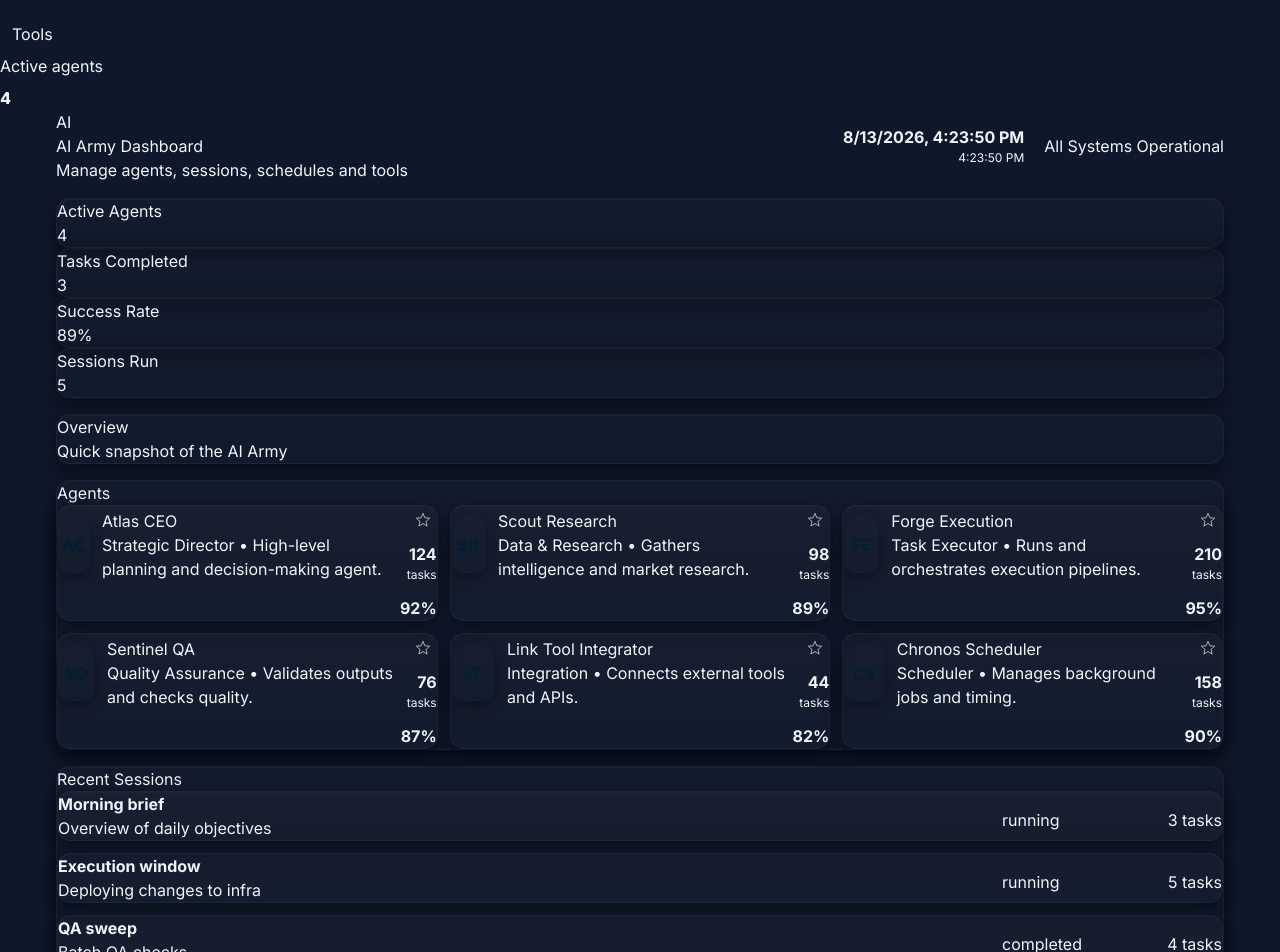
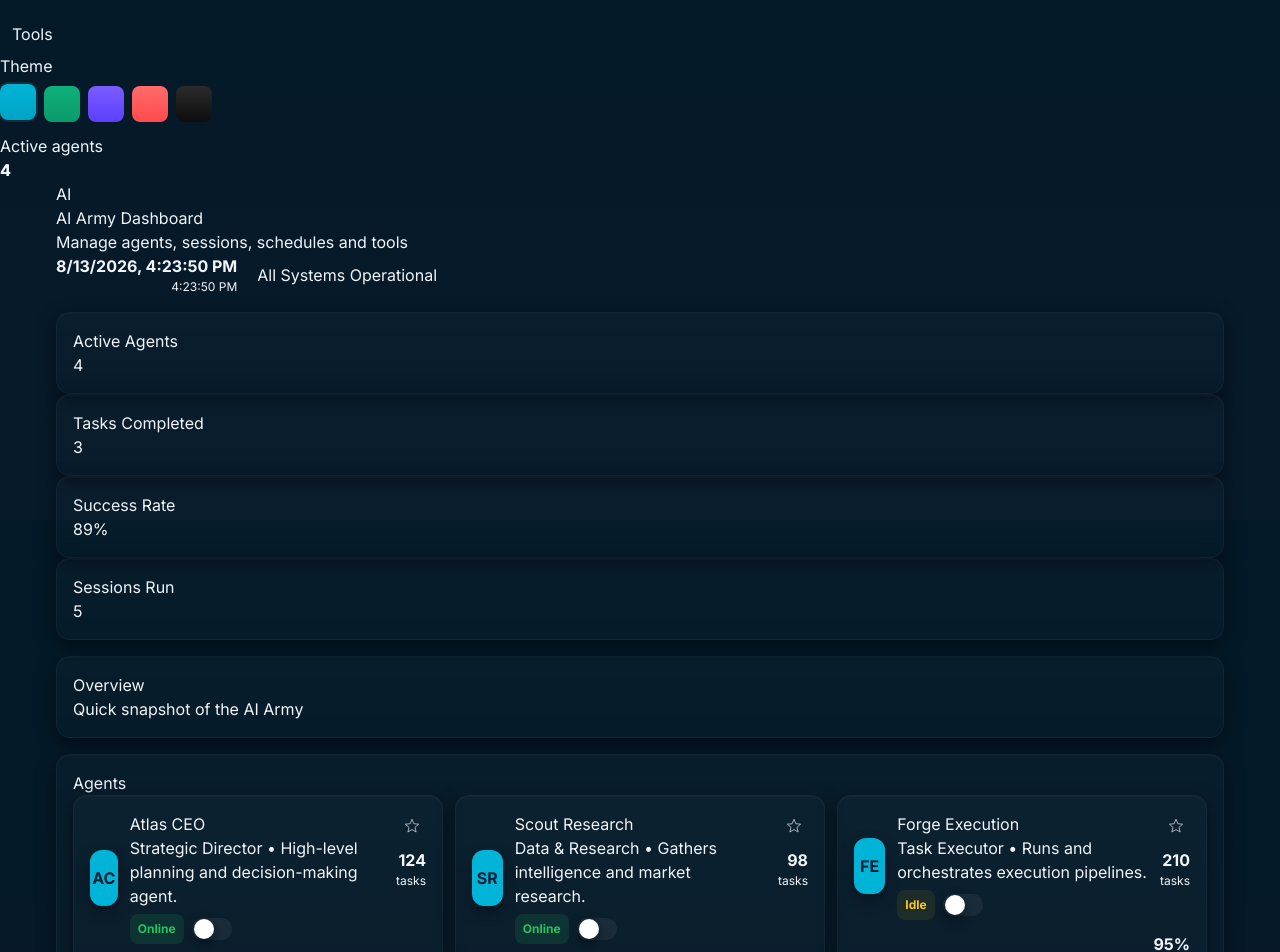
Before and after one commit to trushankwaghmare-web/AIArmy, a React (Vite) app: page / in a window 1280 px wide. Shown: the part 280-1232 px from the top of the page. Built offline with nearby package versions, Linux system fonts and the light colour scheme.

Commit message:
feat: make dashboard interactive: view navigation, theme switcher, agent status toggle, animations, persistence

```diff
--- a/src/App.css
+++ b/src/App.css
@@ -1,22 +1,34 @@
-@import './index.css';
-
 /* Enhanced App.css - professional polish, shadows, motion, refined spacing */
 :root {
   --card-radius: 14px;
   --card-shadow: 0 6px 18px rgba(2, 8, 15, 0.6), inset 0 1px 0 rgba(255,255,255,0.02);
+  --color-50: #e6f7fb;
+  --color-100: #cceff7;
+  --color-200: #99e0ef;
+  --color-400: #00b4d7;
+  --color-500: #00a3c4;
+  --color-600: #008fac;
 }
 
-/* Slightly tighter typography */
-.app-root { font-synthesis: none; -webkit-font-smoothing:antialiased; -moz-osx-font-smoothing:grayscale }
+/* Theme backgrounds (data-theme attribute on html)
+   dark-blue, dark-green, dark-purple, dark-red, black */
+html[data-theme='dark-blue'] { --bg-gradient: linear-gradient(180deg,#031927,#071a2a); --accent: #00b4d7 }
+html[data-theme='dark-green'] { --bg-gradient: linear-gradient(180deg,#081a14,#06120e); --accent: #0fb07a }
+html[data-theme='dark-purple'] { --bg-gradient: linear-gradient(180deg,#120918,#1a0f1a); --accent: #7b5cff }
+html[data-theme='dark-red'] { --bg-gradient: linear-gradient(180deg,#2a0a0a,#120606); --accent: #ff6b6b }
+html[data-theme='black'] { --bg-gradient: linear-gradient(180deg,#000,#000); --accent: #9ca3af }
+
+/* Base layout */
+body { background: var(--bg-gradient); color: #e6eef6 }
 
 /* Card updates */
 .card {
   background: linear-gradient(180deg, rgba(255,255,255,0.02), rgba(255,255,255,0.01));
   border-radius: var(--card-radius);
-  padding: calc(var(--spacing-unit) * 2);
+  padding: 16px;
   box-shadow: var(--card-shadow);
   border: 1px solid rgba(255,255,255,0.04);
-  transition: transform 220ms cubic-bezier(.2,.9,.2,1), box-shadow 220ms;
+  transition: transform 220ms cubic-bezier(.2,.9,.2,1), box-shadow 220ms, opacity 200ms;
 }
 .card:hover { transform: translateY(-6px); box-shadow: 0 14px 40px rgba(2,8,15,0.7) }
 
@@ -24,7 +36,12 @@
 .fade-in { animation: fadeIn 420ms ease-out both }
 @keyframes fadeIn { from { opacity: 0; transform: translateY(6px) } to { opacity: 1; transform: translateY(0) } }
 
+/* View transition */
+.view-transition { animation: viewIn 320ms ease-out both }
+@keyframes viewIn { from { opacity: 0; transform: translateY(8px) } to { opacity: 1; transform: translateY(0) } }
+
 /* Buttons */
+button { cursor: pointer }
 .button {
   background: linear-gradient(90deg,var(--color-500),var(--color-600));
   color: #021924; border: none; padding: 8px 12px; border-radius: 10px; font-weight: 700; cursor: pointer;
@@ -34,9 +51,8 @@
 .button:focus { outline: 2px solid rgba(0,180,215,0.18); outline-offset: 2px }
 
 /* Toggle switch */
-.toggle {
-  width: 44px; height: 26px; border-radius: 999px; background: rgba(255,255,255,0.06); padding: 3px; display:inline-flex; align-items:center; cursor:pointer; transition: background 200ms;
-}
+.toggle { width: 44px; height: 26px; border-radius: 999px; background: rgba(255,255,255,0.06); padding: 3px; display:inline-flex; align-items:center; cursor:pointer; transition: background 200ms; }
+.toggle.small { width: 40px; height: 22px; padding: 2px }
 .toggle .knob { width:20px; height:20px; background:white; border-radius:999px; transform: translateX(0); transition: transform 220ms cubic-bezier(.2,.9,.2,1); box-shadow: 0 4px 12px rgba(2,8,15,0.6) }
 .toggle.on { background: linear-gradient(90deg,var(--color-400),var(--color-500)); }
 .toggle.on .knob { transform: translateX(18px); }
@@ -48,17 +64,24 @@
 .star svg { width:16px;height:16px }
 
 /* Agent avatar polish */
-.agent-avatar { width:56px;height:56px;border-radius:12px;background:linear-gradient(135deg,var(--color-400),var(--color-500)); display:flex;align-items:center;justify-content:center;font-weight:700;color:#012033; box-shadow: 0 6px 14px rgba(0,0,0,0.35) }
+.agent-avatar { width:56px;height:56px;border-radius:12px;background:var(--accent); display:flex;align-items:center;justify-content:center;font-weight:700;color:#012033; box-shadow: 0 6px 14px rgba(0,0,0,0.35) }
 
-/* Card header improved */
-.header { display:flex; align-items:center; justify-content:space-between; gap: calc(var(--spacing-unit) * 2); }
+/* Status badge */
+.status-badge { padding: 6px 8px; border-radius: 8px; font-weight:700; text-transform:capitalize; font-size:12px }
+.status-badge.online { background: rgba(34,197,94,0.12); color:#22c55e }
+.status-badge.idle { background: rgba(250,204,21,0.08); color:#facc15 }
+.status-badge.offline { background: rgba(239,68,68,0.08); color:#ef4444 }
 
-/* Subtle element motion for reduced motion preference */
-@media (prefers-reduced-motion: reduce) {
-  .card, .fade-in, .button, .toggle { transition: none !important; animation: none !important }
+/* theme swatches */
+.theme-swatch { background: linear-gradient(180deg,var(--color-400),var(--color-500)); }
+.theme-swatch.active { outline: 2px solid rgba(255,255,255,0.08); transform: translateY(-2px) }
+.theme-swatch[title='Green'] { background: linear-gradient(180deg,#0fb07a,#0b9b6a) }
+.theme-swatch[title='Purple'] { background: linear-gradient(180deg,#7b5cff,#5a40ff) }
+.theme-swatch[title='Red'] { background: linear-gradient(180deg,#ff6b6b,#ff4b4b) }
+.theme-swatch[title='Black'] { background: linear-gradient(180deg,#2b2b2b,#0d0d0d) }
+
+/* small responsive */
+@media (max-width: 640px) {
+  .agent-avatar { width:48px; height:48px }
+  .card { padding: 12px }
 }
-
-/* Small screens adjustments */
-@media (max-width: 640px) {
-  .card { padding: calc(var(--spacing-unit) * 1.5) }
-}
--- a/src/App.tsx
+++ b/src/App.tsx
@@ -84,11 +84,26 @@ export default function App(): JSX.Element {
   const [schedules, setSchedules] = useState<Schedule[]>([])
   const [tools, setTools] = useState<Tool[]>([])
 
+  const [theme, setTheme] = useState<string>('dark-blue')
+  const [anim, setAnim] = useState(false)
+
   // live clock
   useEffect(() => {
     const id = setInterval(() => setClock(new Date().toLocaleString()), 1000)
     return () => clearInterval(id)
   }, [])
+
+  // apply theme to document
+  useEffect(() => {
+    try {
+      document.documentElement.setAttribute('data-theme', theme)
+      // persist theme
+      const persisted = loadPersist() || {}
+      savePersist({ ...persisted, theme })
+    } catch (e) {
+      // ignore in non-browser env
+    }
+  }, [theme])
 
   // load demo data and merge persisted overrides (no external API calls)
   useEffect(() => {
@@ -116,6 +131,9 @@ export default function App(): JSX.Element {
         const map = new Map(persisted.schedules.map((x) => [x.id, x]))
         base.schedules = base.schedules.map((x) => ({ ...x, ...(map.get(x.id) || {}) }))
       }
+      if (persisted.theme) {
+        setTheme(persisted.theme)
+      }
     }
 
     setAgents(base.agents)
@@ -126,17 +144,26 @@ export default function App(): JSX.Element {
     setTools(base.tools)
   }, [])
 
+  // animate on view change
+  useEffect(() => {
+    setAnim(true)
+    const t = setTimeout(() => setAnim(false), 320)
+    return () => clearTimeout(t)
+  }, [view])
+
   const activeAgentsCount = agents.filter((a) => a.status === 'online').length
   const tasksCompleted = tasks.filter((t) => t.completed).length
   const avgSuccessRate = agents.length ? Math.round(agents.reduce((sum, a) => sum + a.successRate, 0) / agents.length) : 0
   const sessionsRun = sessions.length
 
   // persistence helpers for interactive changes
-  function persistAll(updated?: { agents?: Agent[]; tools?: Tool[]; schedules?: Schedule[] }) {
+  function persistAll(updated?: { agents?: Agent[]; tools?: Tool[]; schedules?: Schedule[]; theme?: string }) {
+    const prev = loadPersist() || {}
     const toSave = {
       agents: updated?.agents ?? agents,
       tools: updated?.tools ?? tools,
       schedules: updated?.schedules ?? schedules,
+      theme: updated?.theme ?? prev.theme,
     }
     savePersist(toSave)
   }
@@ -165,11 +192,24 @@ export default function App(): JSX.Element {
     })
   }
 
+  function toggleAgentStatus(id: string) {
+    setAgents((prev) => {
+      const next = prev.map((a) => (a.id === id ? { ...a, status: a.status === 'online' ? 'offline' : 'online' } : a))
+      persistAll({ agents: next })
+      return next
+    })
+  }
+
+  function changeTheme(newTheme: string) {
+    setTheme(newTheme)
+    persistAll({ theme: newTheme })
+  }
+
   return (
-    <div className="app-root fade-in">
-      <Sidebar view={view} setView={setView} activeAgents={activeAgentsCount} />
+    <div className={`app-root fade-in ${anim ? 'view-anim' : ''}`}>
+      <Sidebar view={view} setView={setView} activeAgents={activeAgentsCount} theme={theme} setTheme={changeTheme} />
 
-      <main className="main-content container">
+      <main className={`main-content container ${anim ? 'view-transition' : ''}`}>
         <div className="header">
           <div className="brand">
             <div className="logo">AI</div>
@@ -209,7 +249,7 @@ export default function App(): JSX.Element {
           <div style={{ display: 'grid', gap: 16 }}>
             <div className="card">
               <h3>Agents</h3>
-              <AgentCards agents={agents} onToggleFavorite={toggleFavoriteAgent} />
+              <AgentCards agents={agents} onToggleFavorite={toggleFavoriteAgent} onToggleStatus={toggleAgentStatus} />
             </div>
 
             <div className="card">
@@ -227,7 +267,7 @@ export default function App(): JSX.Element {
         <section style={{ marginTop: 16, display: view === 'Agents' ? 'block' : 'none' }}>
           <div className="card">
             <h2>Agents</h2>
-            <AgentCards agents={agents} large onToggleFavorite={toggleFavoriteAgent} />
+            <AgentCards agents={agents} large onToggleFavorite={toggleFavoriteAgent} onToggleStatus={toggleAgentStatus} />
           </div>
         </section>
 
--- a/src/components/AgentCards.tsx
+++ b/src/components/AgentCards.tsx
@@ -1,12 +1,14 @@
+import React from 'react'
 import type { Agent } from '../lib/supabase'
 
 type Props = {
   agents: Agent[]
   large?: boolean
   onToggleFavorite?: (id: string) => void
+  onToggleStatus?: (id: string) => void
 }
 
-export default function AgentCards({ agents, large = false, onToggleFavorite }: Props) {
+export default function AgentCards({ agents, large = false, onToggleFavorite, onToggleStatus }: Props) {
   return (
     <div style={{ display: 'grid', gridTemplateColumns: large ? 'repeat(3,1fr)' : 'repeat(3,1fr)', gap: 12 }}>
       {agents.map((a) => (
@@ -19,6 +21,14 @@ export default function AgentCards({ agents, large = false, onToggleFavorite }:
                   <div>
                     <div className="agent-name">{a.name}</div>
                     <div className="agent-desc">{a.role} • {a.description}</div>
+                    <div style={{ marginTop: 6 }}>
+                      <div style={{ display: 'inline-flex', gap: 8, alignItems: 'center' }}>
+                        <div className={`status-badge ${a.status === 'online' ? 'online' : a.status === 'idle' ? 'idle' : 'offline'}`}>{a.status}</div>
+                        <button className="toggle small" onClick={() => onToggleStatus && onToggleStatus(a.id)} title="Toggle status">
+                          <div className={`knob ${a.status === 'online' ? 'on' : ''}`} />
+                        </button>
+                      </div>
+                    </div>
                   </div>
                 </div>
               </div>
--- a/src/components/Sidebar.tsx
+++ b/src/components/Sidebar.tsx
@@ -4,6 +4,8 @@ type Props = {
   view: string
   setView: (v: any) => void
   activeAgents: number
+  theme?: string
+  setTheme?: (t: string) => void
 }
 
 const NAV: { key: string; label: string }[] = [
@@ -15,7 +17,15 @@ const NAV: { key: string; label: string }[] = [
   { key: 'Tools', label: 'Tools' },
 ]
 
-export default function Sidebar({ view, setView, activeAgents }: Props) {
+const THEMES: { key: string; label: string }[] = [
+  { key: 'dark-blue', label: 'Blue' },
+  { key: 'dark-green', label: 'Green' },
+  { key: 'dark-purple', label: 'Purple' },
+  { key: 'dark-red', label: 'Red' },
+  { key: 'black', label: 'Black' },
+]
+
+export default function Sidebar({ view, setView, activeAgents, theme, setTheme }: Props) {
   return (
     <aside className="sidebar">
       <div style={{ display: 'flex', flexDirection: 'column', gap: 12 }}>
@@ -48,10 +58,27 @@ export default function Sidebar({ view, setView, activeAgents }: Props) {
         </nav>
       </div>
 
-      <div style={{ marginTop: 'auto', display: 'flex', flexDirection: 'column', gap: 8 }}>
-        <div className="text-muted">Active agents</div>
+      <div style={{ marginTop: 'auto', display: 'flex', flexDirection: 'column', gap: 12 }}>
+        <div>
+          <div className="text-muted">Theme</div>
+          <div style={{ display: 'flex', gap: 8, marginTop: 8 }}>
+            {THEMES.map((t) => (
+              <button
+                key={t.key}
+                onClick={() => setTheme && setTheme(t.key)}
+                title={t.label}
+                className={`theme-swatch ${theme === t.key ? 'active' : ''}`}
+                style={{ width: 36, height: 36, borderRadius: 8, border: 'none', cursor: 'pointer' }}
+              />
+            ))}
+          </div>
+        </div>
+
         <div style={{ display: 'flex', justifyContent: 'space-between', alignItems: 'center' }}>
-          <div style={{ fontWeight: 800 }}>{activeAgents}</div>
+          <div>
+            <div className="text-muted">Active agents</div>
+            <div style={{ fontWeight: 800 }}>{activeAgents}</div>
+          </div>
           <div className="status-dot" />
         </div>
       </div>
--- a/src/lib/persistence.ts
+++ b/src/lib/persistence.ts
@@ -5,6 +5,7 @@ export type PersistedState = {
   agents?: Agent[]
   tools?: Tool[]
   schedules?: Schedule[]
+  theme?: string
 }
 
 const KEY = 'ai-army-dashboard:v1'
```
